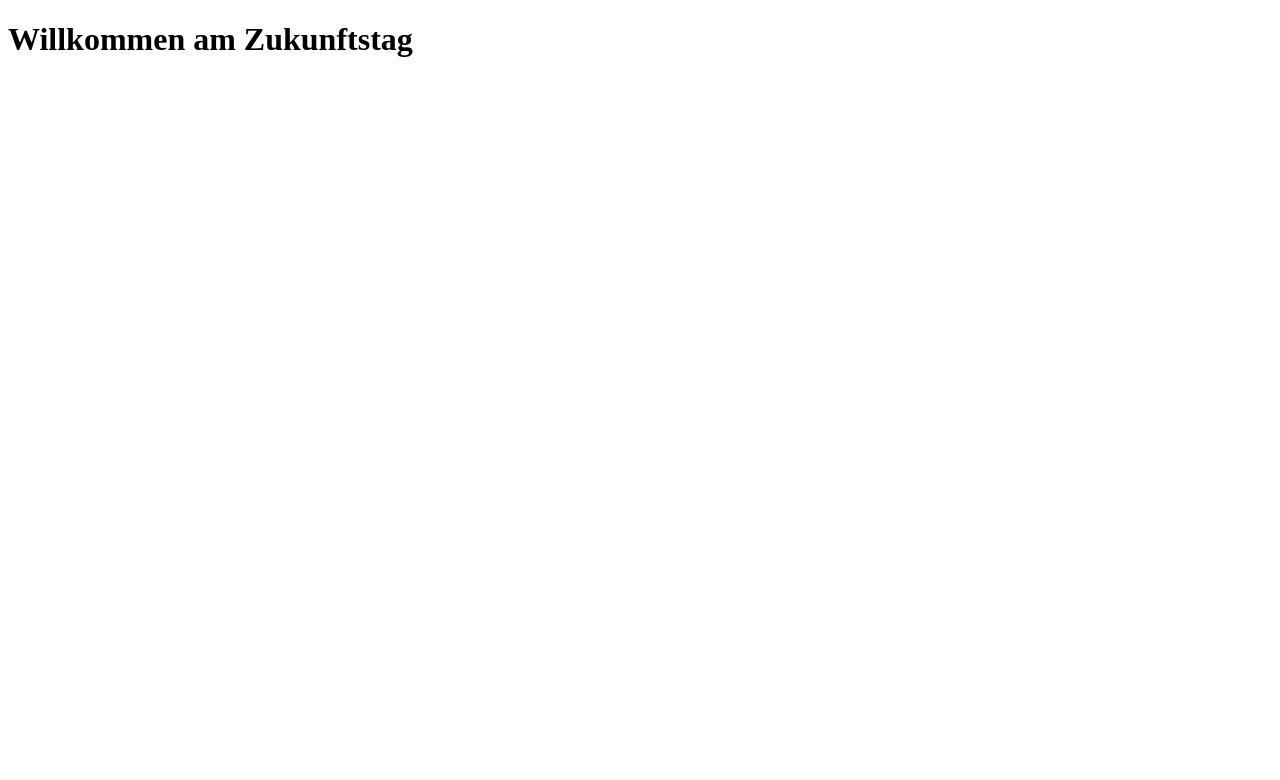
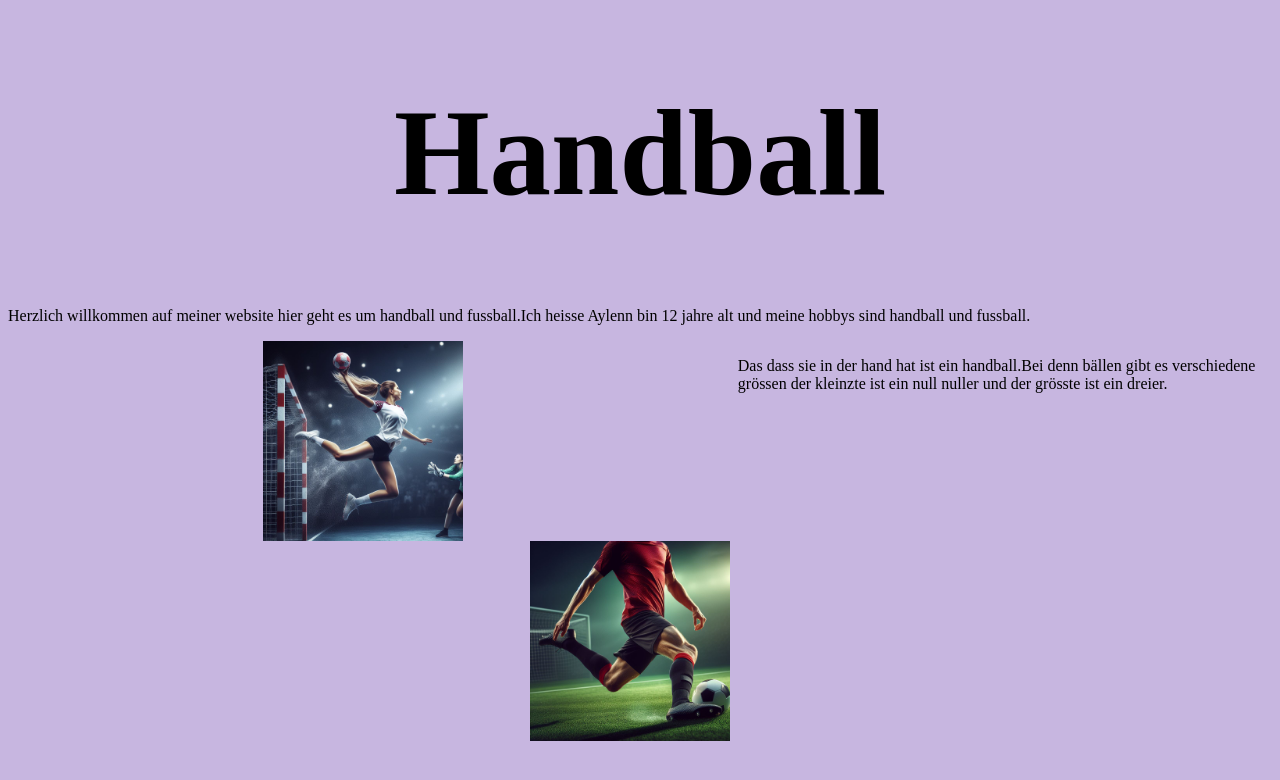
Before and after one commit to ayleenhuerbin/nzt, a plain HTML site: page index.html in a window 1280 px wide. Drawn offline with Linux system fonts and the light colour scheme.

Commit message:
meine website über handball und fussball

```diff
--- a/index.html
+++ b/index.html
@@ -5,9 +5,19 @@
     <meta http-equiv="X-UA-Compatible" content="IE=edge">
     <meta name="viewport" content="width=device-width, initial-scale=1.0">
     <title>Mein Name</title>
-    <!--<link rel="stylesheet" href="styles.css">-->
+    <link rel="stylesheet" href="styles.css">
 </head>
 <body>
-    <h1 class="titel">Willkommen am Zukunftstag</h1>
+    <h1 class="titel">Handball</h1>Herzlich willkommen auf meiner website hier geht es um handball und fussball.Ich heisse Aylenn bin 12 jahre alt und meine hobbys sind handball und fussball. </p>
+    <div class="bilder">
+        <div class="flexbox">
+            <img class="img-fluid" src="OIG.jpeg">
+            <p>Das dass sie in der hand hat ist ein handball.Bei denn bällen gibt es verschiedene grössen der kleinzte ist ein null nuller und der grösste ist ein dreier. </p>
+        </div>
+        <div class="flexbox">
+            <img class="img-fluid" src="fussball1.jpeg">
+            <p></p>
+        </div>
+    </div>
 </body>
 </html>
--- a/styles.css
+++ b/styles.css
@@ -1,15 +1,38 @@
 body {
-    background-color: antiquewhite;
+    background-color: rgb(199, 182, 224);
 }
 
 
 .titel {
-    color: purple;
+    color: black;
     text-align: center;
-    font-size: 70px;
+    font-size: 123px;
 }
 
 .bodyimage {
     width: 500px;
     height: auto;
 }
+
+p {
+    color: black;
+}
+
+img{
+    height: 200px;
+}
+
+.img-fluid {
+    width: 100%;
+    object-fit: contain;
+}
+
+.bilder {
+    display: block;
+    width: 100%;
+}
+
+.flexbox {
+    display: flex;
+    gap:20px
+}
```
Also changed, not shown: OIG.jpeg (added), fussball1.jpeg (added).
